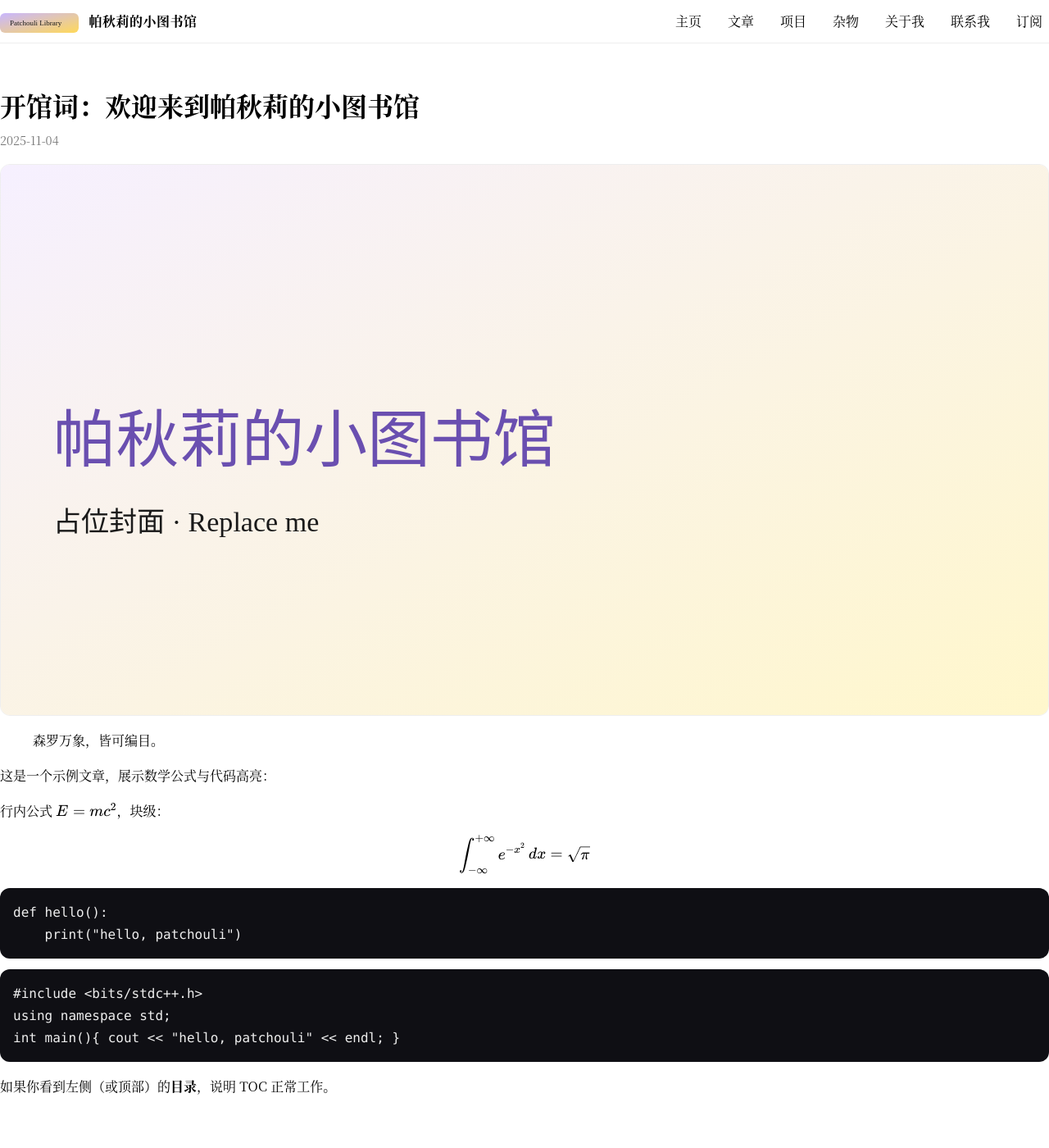
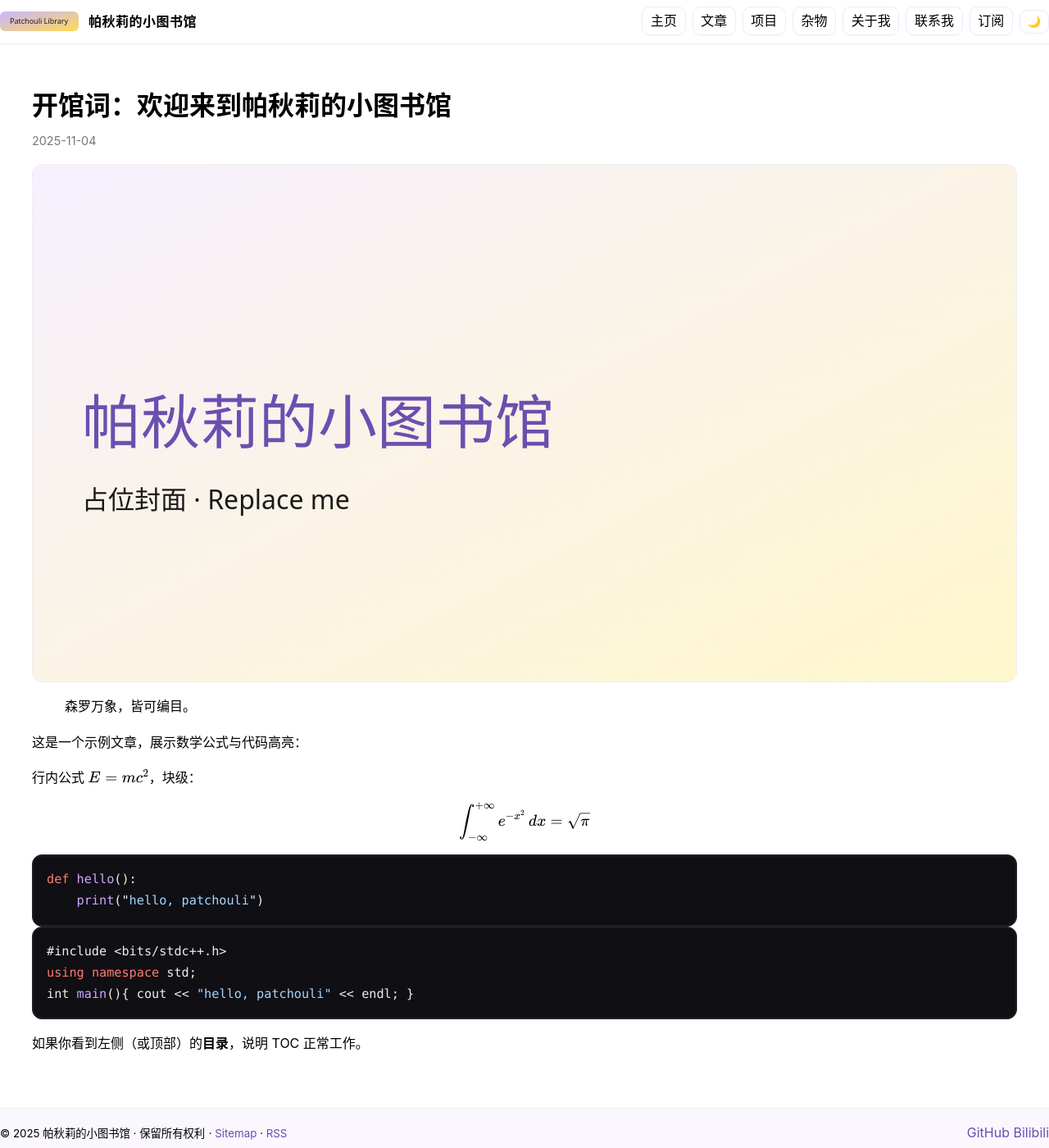
Before and after one commit to Tairitsu-Aya/Tairitsu-Aya.github.io, a Jekyll site: the page built from _posts/2025-11-04-hello-library.md, in a window 1280 px wide and 1400 px high. Shown: the whole window at 82% size. Built offline with Jekyll 4.4.1, drawn with Linux system fonts in a browser that asks for light colours; comment, search, counter and statistics services are not loaded.

Commit message:
1st edition

```diff
--- a/_config.yml
+++ b/_config.yml
@@ -3,11 +3,9 @@
 lang: "zh-CN"
 timezone: "Asia/Shanghai"
 
-# GitHub Pages production URL
 url: "https://Tairitsu-Aya.github.io"
 baseurl: ""
 
-# Build settings
 markdown: kramdown
 highlighter: rouge
 kramdown:
@@ -19,13 +17,11 @@
 
 permalink: /:categories/:year/:month/:day/:title/
 
-# Plugins supported by GitHub Pages
 plugins:
   - jekyll-feed
   - jekyll-sitemap
   - jekyll-seo-tag
 
-# Defaults
 defaults:
   - scope:
       path: ""
@@ -35,21 +31,19 @@
       comments: true
       toc: true
 
-# Theme options
 theme_vars:
-  enable_subscribe: true           # 一键开关订阅入口（页眉/页脚的订阅按钮）
-  enable_toc: true                 # 全站开启目录（单篇可用 toc:false 关闭）
-  enable_giscus: true             # 开关评论（单篇可用 comments:false 关闭）
+  enable_subscribe: true
+  enable_toc: true
+  enable_giscus: true
   enable_plausible: true
   plausible_domain: "tairitsu-aya.github.io"
-  primary_color: "#c8b6ff"         # 淡紫
+  primary_color: "#c8b6ff"
   primary_soft: "#e9ddff"
   accent_yellow: "#ffd95a"
   text_color: "#1a1a1a"
   bg_color: "#ffffff"
   max_width: "900px"
 
-# Giscus（需在 _includes/giscus.html 中填入 repo_id/category_id 等，占位在这里）
 giscus:
   repo: "Tairitsu-Aya/Tairitsu-Aya.github.io"
   repo_id: "REPO_ID_PLACEHOLDER"
@@ -63,7 +57,6 @@
   lang: "zh-CN"
   crossorigin: "anonymous"
 
-# Navigation (labels shown in中文，链接路径尽量使用英文slug)
 navigation:
   - name: "主页"
     url: "/"
@@ -78,18 +71,16 @@
   - name: "联系我"
     url: "/contact/"
 
-# Socials
 socials:
   github: "https://github.com/Tairitsu-Aya"
   bilibili: "https://space.bilibili.com/37408192?spm_id_from=333.1007.0.0"
 
-# Exclusions
+logo: "/assets/img/logo.svg"
+image: "/assets/img/og-default.svg"
+header_image: "/assets/img/cover-default.svg"
+
 exclude:
   - README.md
   - node_modules
   - package.json
   - package-lock.json
-
-logo: "/assets/img/logo.svg"
-image: "/assets/img/og-default.svg"
-header_image: "/assets/img/cover-default.svg"
--- a/_includes/header.html
+++ b/_includes/header.html
@@ -13,6 +13,7 @@
         {%- if site.theme_vars.enable_subscribe -%}
           <li><a href="{{ '/feed.xml' | relative_url }}">订阅</a></li>
         {%- endif -%}
+        <li class="theme-li"><button id="theme-toggle" class="theme-toggle" aria-label="切换主题">🌙</button></li>
       </ul>
     </nav>
   </div>
--- a/_layouts/default.html
+++ b/_layouts/default.html
@@ -3,6 +3,16 @@
   <head>
     <meta charset="utf-8">
     <meta name="viewport" content="width=device-width, initial-scale=1">
+    <script>
+      (function() {
+        try {
+          var key = 'pl-theme';
+          var saved = localStorage.getItem(key);
+          var use = saved ? saved : (window.matchMedia && window.matchMedia('(prefers-color-scheme: dark)').matches ? 'dark' : 'light');
+          document.documentElement.setAttribute('data-theme', use);
+        } catch(e){}
+      })();
+    </script>
     <title>{% if page.title %}{{ page.title }} · {% endif %}{{ site.title }}</title>
     <meta name="description" content="{{ page.description | default: site.subtitle }}">
     <link rel="icon" href="{{ '/assets/img/favicon.png' | relative_url }}">
@@ -14,10 +24,24 @@
     {%- endif %}
 
     <!-- KaTeX for math -->
-    <link rel="stylesheet" href="https://cdn.jsdelivr.net/npm/katex@0.16.9/dist/katex.min.css" integrity="sha384-n8RvQ5fD9oY8hQp4nKgi0rZ5O+S8mU8b6t5tgqv9s7rWvQ4wFdJwJXjS5k6L/6LE" crossorigin="anonymous">
-    <script defer src="https://cdn.jsdelivr.net/npm/katex@0.16.9/dist/katex.min.js" integrity="sha384-y6xZ5mIqkV/3K6h4qV2rwOeWcZ0Xv1uG+3ZcgkH1p5g0K2Sx6sW1dH2l1Yo0xQ2w" crossorigin="anonymous"></script>
-    <script defer src="https://cdn.jsdelivr.net/npm/katex@0.16.9/dist/contrib/auto-render.min.js" integrity="sha384-mll67dPik/0lI4i9q1eY0r3kQ3f1yF2h5jzI1CkJ9xwz8P2m8l3YHhJz5bq3Xf2/" crossorigin="anonymous"
-      onload="renderMathInElement(document.body, {delimiters:[{left:'$$',right:'$$',display:true},{left:'$',right:'$',display:false},{left:'\\(',right:'\\)',display:false},{left:'\\[',right:'\\]',display:true}]});"></script>
+    <link rel="stylesheet" href="https://cdn.jsdelivr.net/npm/katex@0.16.9/dist/katex.min.css" crossorigin="anonymous">
+    <script src="https://cdn.jsdelivr.net/npm/katex@0.16.9/dist/katex.min.js" crossorigin="anonymous"></script>
+    <script src="https://cdn.jsdelivr.net/npm/katex@0.16.9/dist/contrib/auto-render.min.js" crossorigin="anonymous"></script>
+    <script>
+      document.addEventListener("DOMContentLoaded", function() {
+        if (window.renderMathInElement) {
+          renderMathInElement(document.body, {
+            delimiters: [
+              {left: "$$", right: "$$", display: true},
+              {left: "$",  right: "$",  display: false},
+              {left: "\\(", right: "\\)", display: false},
+              {left: "\\[", right: "\\]", display: true}
+            ],
+            ignoredTags: ["script","noscript","style","textarea","pre","code"]
+          });
+        }
+      });
+    </script>
 
     <!-- Plausible Analytics -->
     {%- if site.theme_vars.enable_plausible and site.theme_vars.plausible_domain -%}
--- a/assets/css/main.css
+++ b/assets/css/main.css
@@ -13,15 +13,22 @@
   margin:0;
   background:var(--bg);
   color:var(--text);
-  font-family: "SimSun","Songti SC","Noto Serif CJK SC","Times New Roman",Times,serif;
+  font-family: -apple-system,BlinkMacSystemFont,"Segoe UI","PingFang SC","Hiragino Sans GB","Microsoft YaHei","Noto Sans CJK SC","Noto Sans","Helvetica Neue",Arial,"Heiti SC",sans-serif;
   line-height:1.7;
   -webkit-font-smoothing: antialiased;
 }
 
+html, body { height: 100%; }
+body { display: flex; flex-direction: column; min-height: 100vh; }
+main.container { flex: 1 0 auto; }
+
 a{ color:var(--primary); text-decoration:none; }
 a:hover{ text-decoration:underline; }
 
-.container{ width: min(100% - 2rem, var(--maxw)); margin-inline:auto; }
+.container{ width: min(100% - 4rem, var(--maxw)); margin-inline:auto; }
+@media (max-width: 720px){
+  .container{ width: min(100% - 2rem, var(--maxw)); }
+}
 
 .site-header{
   position:sticky; top:0; z-index:50;
@@ -29,23 +36,35 @@
   border-bottom:1px solid #eee;
 }
 .header-inner{ display:flex; align-items:center; justify-content:space-between; padding:.75rem 0; }
-.brand{ font-weight:700; letter-spacing:.5px; color:var(--text); }
+.brand{ font-weight:700; letter-spacing:.5px; color:var(--text); display:flex; align-items:center; gap:.5rem; }
 .brand-mark{ color:var(--primary); margin-right:.25rem; }
+.brand-logo{ height:1.5rem; width:auto; vertical-align:middle; margin-right:.25rem; border-radius:.25rem; }
 
-.site-nav ul{ display:flex; gap:1rem; list-style:none; margin:0; padding:0; }
-.site-nav a{ padding:.25rem .5rem; border-radius:.5rem; }
-.site-nav a:hover{ background:var(--primary-soft); text-decoration:none; }
+.site-nav ul{ display:flex; gap:.5rem; list-style:none; margin:0; padding:0; align-items:center; }
+.site-nav a{
+  padding:.4rem .6rem; border-radius:.6rem;
+  background: #ffffffcc;
+  border: 1px solid #ece9ff;
+  box-shadow: 0 1px 0 rgba(0,0,0,.03);
+  transition: transform .15s ease, box-shadow .15s ease, background-color .15s ease;
+}
+.site-nav a:hover{ background:var(--primary-soft); text-decoration:none; box-shadow:0 3px 10px rgba(200,182,255,.25); transform: translateY(-1px); }
 .nav-toggle{ display:none; }
 
+.theme-toggle{
+  border:1px solid #ece9ff;
+  background:#fff;
+  border-radius:.6rem;
+  padding:.35rem .55rem;
+  cursor:pointer;
+}
 @media (max-width: 720px){
   .nav-toggle{ display:inline-block; background:none; border:1px solid #ddd; border-radius:.5rem; padding:.25rem .5rem; }
-  .site-nav ul{ display:none; position:absolute; right:1rem; top:3rem; background:white; border:1px solid #eee; border-radius:.75rem; padding:.5rem; flex-direction:column; }
+  .site-nav ul{ display:none; position:absolute; right:1rem; top:3rem; background:var(--bg); border:1px solid #eee; border-radius:.75rem; padding:.5rem; flex-direction:column; }
   .nav-open .site-nav ul{ display:flex; }
 }
 
-.hero{
-  padding: 3rem 0 1rem;
-}
+.hero{ padding: 3rem 0 1rem; }
 .site-title{ font-size: clamp(1.8rem, 3vw, 2.4rem); margin:0; }
 .site-subtitle{ color:#666; margin:.5rem 0 0; }
 
@@ -68,8 +87,22 @@
 .post-header{ margin: 2rem 0 1rem; }
 .post-title{ font-size: clamp(1.6rem, 2.5vw, 2rem); }
 .post-content img{ max-width:100%; height:auto; border-radius:.5rem; }
-.post-content pre{ padding:1rem; background:#0f0f14; color:#eee; overflow:auto; border-radius:.75rem; }
-.post-content code{ font-family: ui-monospace, SFMono-Regular, Menlo, Monaco, Consolas, "Liberation Mono", "Courier New", monospace; }
+
+/* Code & Rouge highlight */
+.highlight { background: #0f0f14; color: #eee; border-radius: .75rem; overflow: auto; border: 1px solid #1e1e27; }
+.highlight pre { margin: 0; padding: 1rem; }
+.highlight code { font-family: ui-monospace, SFMono-Regular, Menlo, Monaco, Consolas, "Liberation Mono","Courier New", monospace; font-size: .95rem; }
+.post-content pre{ padding:1rem; background:#0f0f14; color:#eee; overflow:auto; border-radius:.75rem; border:1px solid #1e1e27; }
+.post-content code{ font-family: ui-monospace, SFMono-Regular, Menlo, Monaco, Consolas, "Liberation Mono","Courier New", monospace; }
+
+.highlight .c { color: #8b949e; font-style: italic } /* comment */
+.highlight .k { color: #ff7b72; } /* keyword */
+.highlight .s { color: #a5d6ff; } /* string */
+.highlight .na { color: #d2a8ff; } /* attr */
+.highlight .nb { color: #79c0ff; } /* builtins */
+.highlight .nf { color: #d2a8ff; } /* function */
+.highlight .nt { color: #7ee787; } /* tag */
+.highlight .mi { color: #79c0ff; } /* number */
 
 /* TOC */
 .toc{
@@ -81,7 +114,11 @@
 .toc-list a{ color:#6a4fb0; }
 .toc-list a:hover{ color:#3a2a6f; }
 
-/* Footer */
+/* Post cover */
+.post-cover{ margin: 1rem 0 1rem; }
+.post-cover img{ width:100%; height:auto; display:block; border-radius:.75rem; border:1px solid #eee; }
+
+/* Footer at bottom */
 .site-footer{ border-top:1px solid #eee; background:#faf7ff; }
 .footer-inner{ display:flex; justify-content:space-between; align-items:center; padding:1rem 0; gap:.5rem; flex-wrap:wrap; }
 .footer-inner a{ color:#6a4fb0; }
@@ -90,10 +127,23 @@
 .fade-in{ animation: fadeIn .4s ease both; }
 @keyframes fadeIn{ from{opacity:0; transform: translateY(6px);} to{opacity:1; transform:none;} }
 
-/* Selection */
 ::selection{ background:var(--accent); color:#000; }
 
-
-.brand-logo{ height:1.5rem; width:auto; vertical-align:middle; margin-right:.5rem; border-radius:.25rem; }
-.post-cover{ margin: 1rem 0 1rem; }
-.post-cover img{ width:100%; height:auto; display:block; border-radius:.75rem; border:1px solid #eee; }
+/* Dark mode */
+html[data-theme='dark']{
+  --bg: #0f1116;
+  --text: #e6e6e6;
+  --primary: #b8a5ff;
+  --primary-soft: #2a223b;
+  --accent: #ffe08a;
+}
+html[data-theme='dark'] body{ background: var(--bg); color: var(--text); }
+html[data-theme='dark'] .site-header{ background: rgba(18,20,28,.7); border-bottom-color: #1f2030; }
+html[data-theme='dark'] .post-card{ background: linear-gradient(180deg, #151824, #151824), radial-gradient(60% 80% at 20% 0%, rgba(184,165,255,.12), transparent); border-color:#25273a; }
+html[data-theme='dark'] .toc{ background: #1a1d2b; border-color:#2a2d3f; }
+html[data-theme='dark'] .site-footer{ background:#141726; border-top-color:#23263a; }
+html[data-theme='dark'] .site-nav a{ background:#151824; border-color:#272a3d; }
+html[data-theme='dark'] .site-nav a:hover{ background:#1a1e2b; }
+html[data-theme='dark'] .theme-toggle{ background:#151824; border-color:#272a3d; color:#e6e6e6; }
+html[data-theme='dark'] .highlight,
+html[data-theme='dark'] .post-content pre{ background:#0b0b10; border-color:#2a2a3a; }
--- a/assets/js/main.js
+++ b/assets/js/main.js
@@ -1,3 +1,28 @@
+// Theme toggle
+(function(){
+  var btn;
+  function setIcon(theme){
+    if(!btn) return;
+    btn.textContent = theme === 'dark' ? '☀️' : '🌙';
+    btn.title = theme === 'dark' ? '切换至日间模式' : '切换至夜间模式';
+  }
+  function apply(theme){
+    document.documentElement.setAttribute('data-theme', theme);
+    try{ localStorage.setItem('pl-theme', theme); }catch(e){}
+    setIcon(theme);
+  }
+  document.addEventListener('DOMContentLoaded', function(){
+    btn = document.getElementById('theme-toggle');
+    if(!btn) return;
+    var current = document.documentElement.getAttribute('data-theme') || 'light';
+    setIcon(current);
+    btn.addEventListener('click', function(){
+      var now = document.documentElement.getAttribute('data-theme') || 'light';
+      apply(now === 'light' ? 'dark' : 'light');
+    });
+  });
+})();
+
 // Light hover ripple for links (reduced-motion respected)
 if (!window.matchMedia('(prefers-reduced-motion: reduce)').matches) {
   document.addEventListener('click', (e)=>{
--- a/assets/js/toc.js
+++ b/assets/js/toc.js
@@ -1,26 +1,22 @@
 document.addEventListener('DOMContentLoaded', function(){
-  const toc = document.querySelector('#toc .toc-list');
-  if(!toc) return;
-
-  // Collect headings in post content
+  const tocEl = document.querySelector('#toc .toc-list');
+  if(!tocEl) return;
   const content = document.querySelector('.post-content');
-  if(!content) return;
+  if(!content) { document.getElementById('toc').style.display='none'; return; }
 
   const headings = content.querySelectorAll('h1, h2, h3');
   if(headings.length === 0) { document.getElementById('toc').style.display='none'; return; }
 
   let lastLevel = 0;
-  const stack = [toc];
+  const stack = [tocEl];
 
   headings.forEach(h => {
     const level = parseInt(h.tagName.substring(1), 10);
 
-    // Ensure an id for anchor
     if(!h.id){
       h.id = h.textContent.trim().toLowerCase().replace(/\s+/g,'-').replace(/[^\w\-]/g,'');
     }
 
-    // Adjust list nesting
     if(level > lastLevel){
       const ol = document.createElement('ol');
       stack[stack.length-1].appendChild(ol);
```
Also changed, not shown: _layouts/post.html (+5 -4 lines), README.md, assets/img/cover-default.svg, assets/img/logo.svg, assets/img/og-default.svg.
